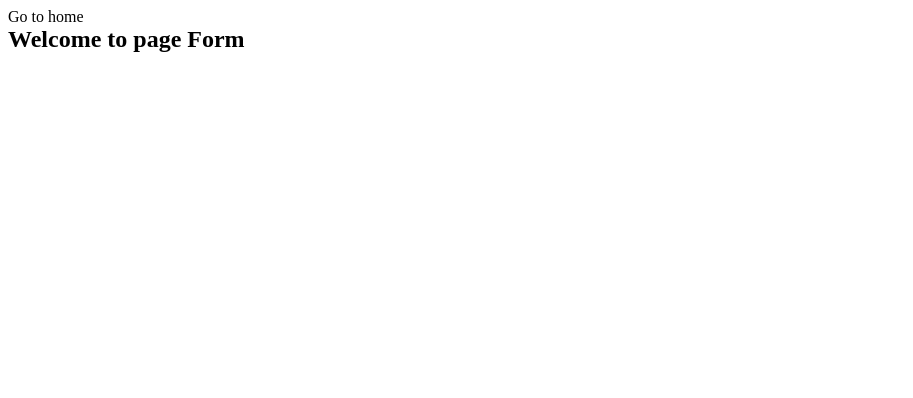
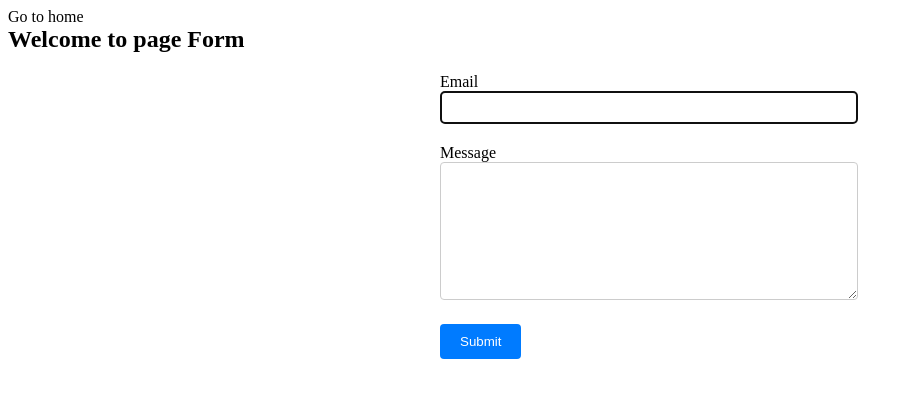
Before and after one commit to RuslanStadnichenko/goit-js-hw-09, a website built with Vite: page src/2-form.html in a window 1280 px wide. Shown: the whole page, without its empty margins (0-913 px from the left). Built offline with nearby package versions, Linux system fonts and the light colour scheme.

Commit message:
Form lvl 1

```diff
--- a/src/2-form.html
+++ b/src/2-form.html
@@ -12,6 +12,18 @@
       <a href="./index.html">Go to home</a>
       <h1>Welcome to page Form</h1>
     </section>
+    <form class="feedback-form" autocomplete="off">
+      <label>
+        Email
+        <input type="email" name="email" autofocus />
+      </label>
+      <label>
+        Message
+        <textarea name="message" rows="8"></textarea>
+      </label>
+      <button type="submit">Submit</button>
+    </form>
+
     <script type="module" src="./js/2-form.js"></script>
   </body>
 </html>
--- a/src/css/reset.css
+++ b/src/css/reset.css
@@ -50,3 +50,37 @@ img {
   width: 100%;
   height: 100%;
 }
+
+
+.feedback-form {
+  max-width: 400px;
+  margin: 0 auto;
+  padding: 20px;
+}
+
+label {
+  display: block;
+  margin-bottom: 10px;
+}
+
+input[type="email"],
+textarea {
+  width: 100%;
+  padding: 8px;
+  margin-bottom: 10px;
+  border: 1px solid #ccc;
+  border-radius: 4px;
+}
+
+button[type="submit"] {
+  padding: 10px 20px;
+  background-color: #007bff;
+  color: #fff;
+  border: none;
+  border-radius: 4px;
+  cursor: pointer;
+}
+
+button[type="submit"]:hover {
+  background-color: #0056b3;
+}
```
